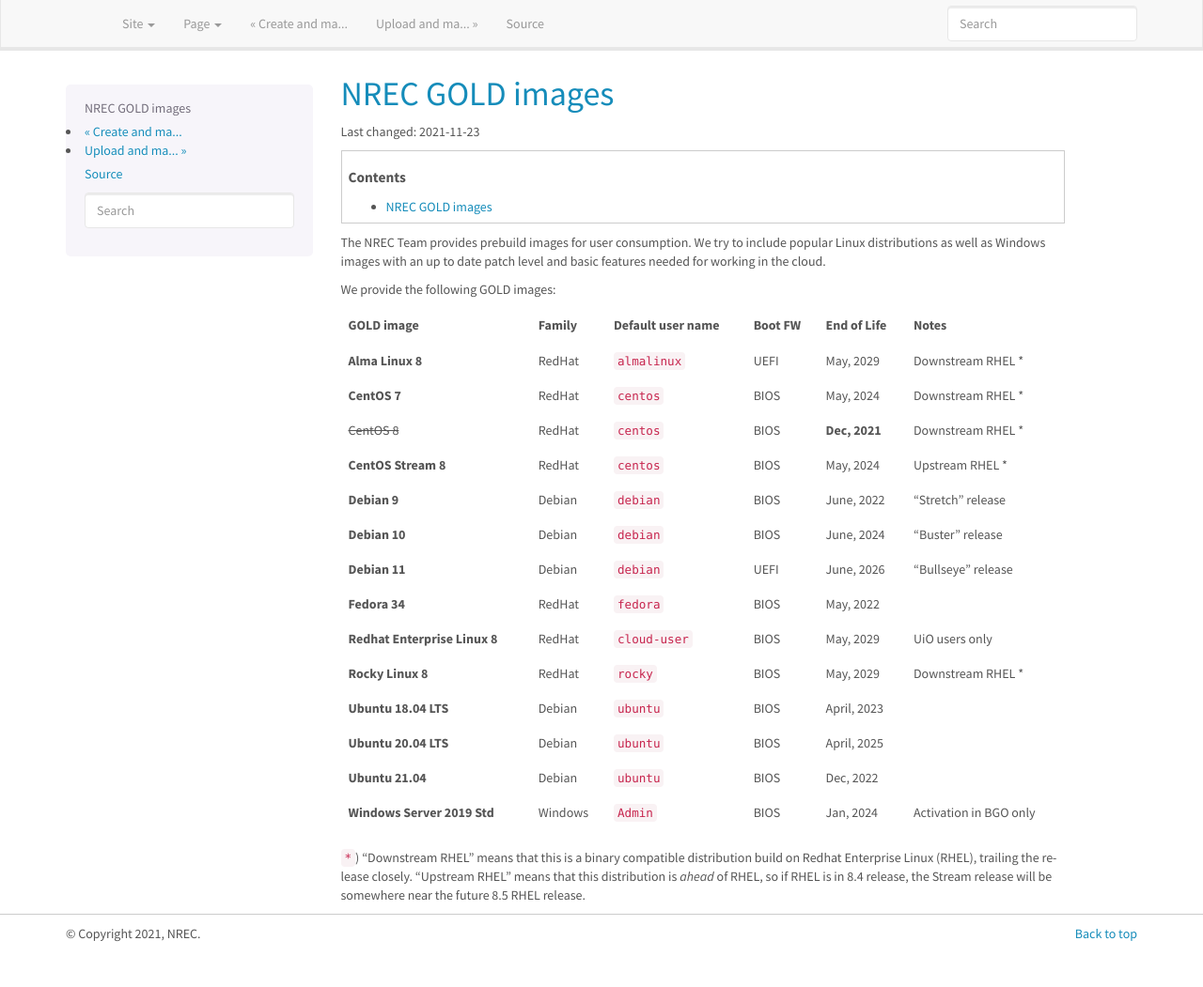
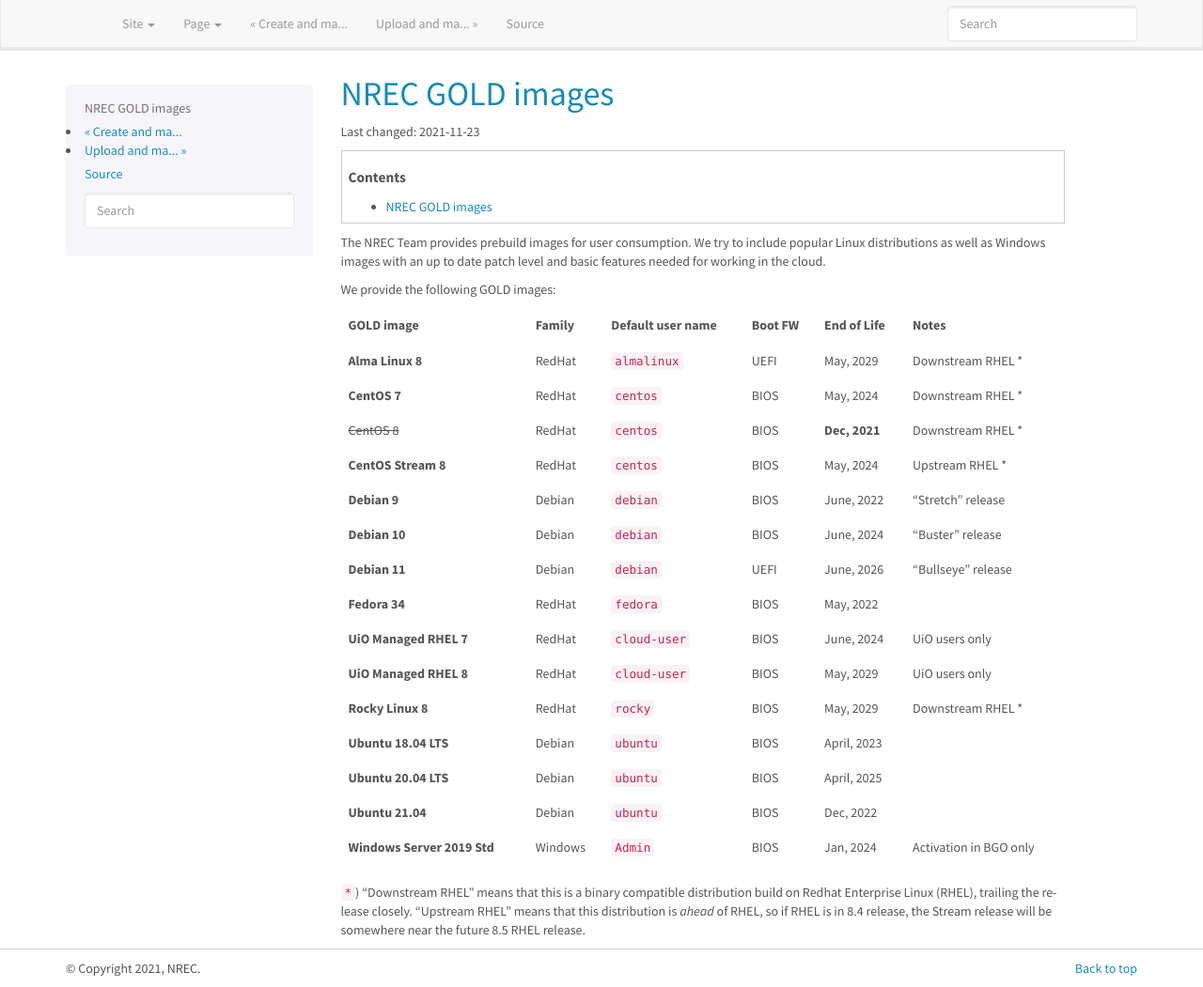
Before and after one commit to norcams/docs-enduser, a Sphinx documentation site: the page built from docs/gold-image.rst, in a window 1280 px wide and 1051 px high. Shown: the whole window at 94% size. Built offline with Sphinx 7.4.7, drawn with Linux system fonts in a browser that asks for light colours.

Commit message:
uio images fix

```diff
--- a/docs/gold-image.rst
+++ b/docs/gold-image.rst
@@ -32,7 +32,8 @@ GOLD image                     Family   Default user name  Boot FW  End of Life
 **Debian 10**                  Debian   ``debian``         BIOS     June, 2024     "Buster" release
 **Debian 11**                  Debian   ``debian``         UEFI     June, 2026     "Bullseye" release
 **Fedora 34**                  RedHat   ``fedora``         BIOS     May, 2022
-**Redhat Enterprise Linux 8**  RedHat   ``cloud-user``     BIOS     May, 2029      UiO users only
+**UiO Managed RHEL 7**         RedHat   ``cloud-user``     BIOS     June, 2024     UiO users only
+**UiO Managed RHEL 8**         RedHat   ``cloud-user``     BIOS     May, 2029      UiO users only
 **Rocky Linux 8**              RedHat   ``rocky``          BIOS     May, 2029      Downstream RHEL *
 **Ubuntu 18.04 LTS**           Debian   ``ubuntu``         BIOS     April, 2023
 **Ubuntu 20.04 LTS**           Debian   ``ubuntu``         BIOS     April, 2025
```
